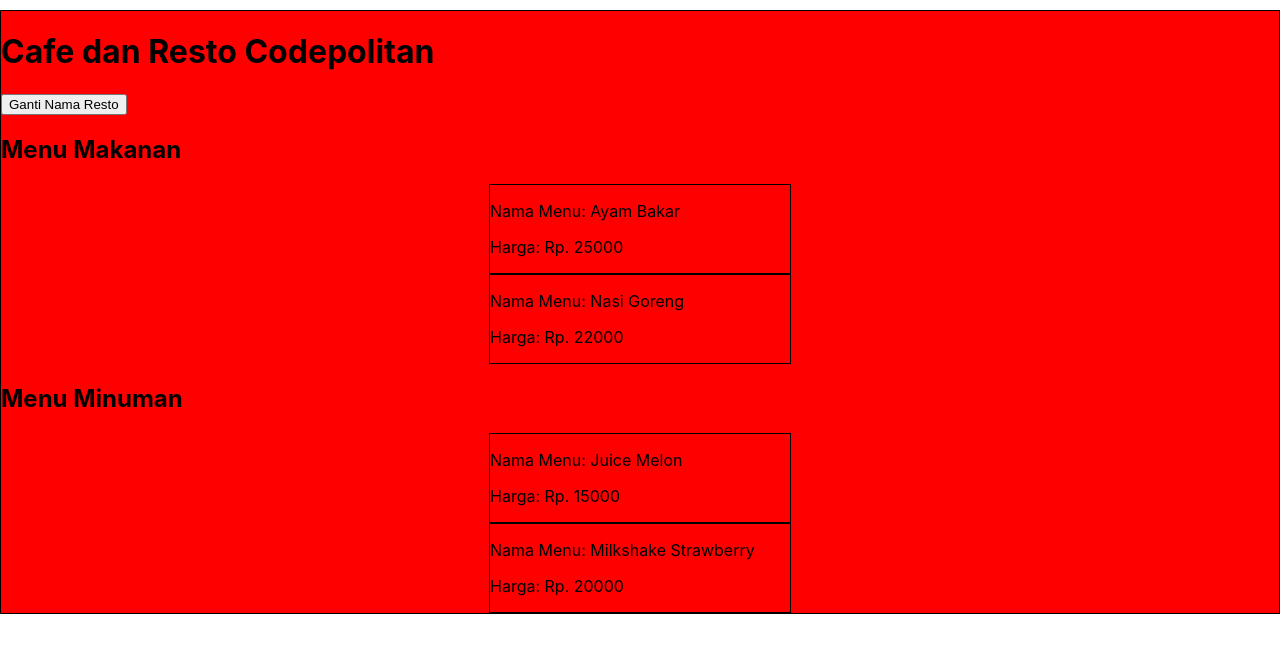
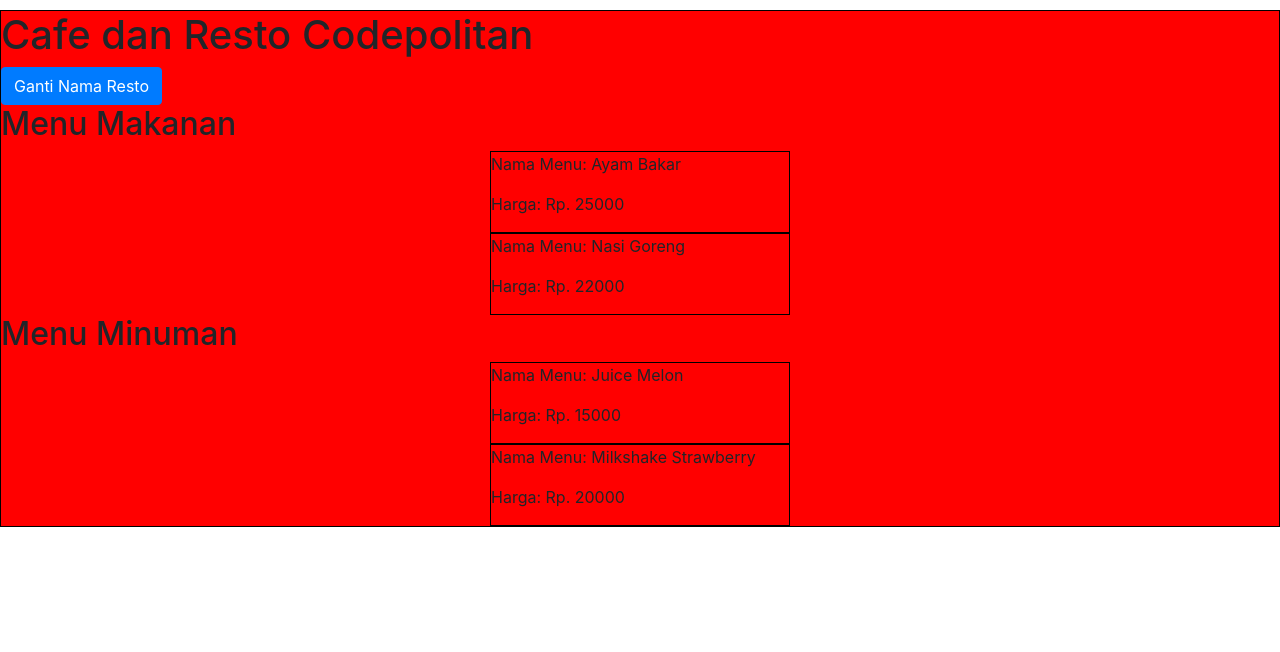
Before and after one commit to ramadhanmuh/belajar-react-js-codepolitan, a React (Create React App) app: page / in a window 1280 px wide. Shown: the top 652 px of the page. Built offline with nearby package versions, Linux system fonts and the light colour scheme.

Commit message:
Memakai framework bootstrap

```diff
--- a/public/index.html
+++ b/public/index.html
@@ -20,6 +20,8 @@
       Learn how to configure a non-root public URL by running `npm run build`.
     -->
     <title>React App</title>
+
+    <link rel="stylesheet" href="https://cdn.jsdelivr.net/npm/bootstrap@4.6.1/dist/css/bootstrap.min.css" integrity="sha384-zCbKRCUGaJDkqS1kPbPd7TveP5iyJE0EjAuZQTgFLD2ylzuqKfdKlfG/eSrtxUkn" crossorigin="anonymous">
   </head>
   <body>
     <noscript>
@@ -36,5 +38,8 @@
       To begin the development, run `npm start` or `yarn start`.
       To create a production bundle, use `npm run build` or `yarn build`.
     -->
+    <script src="https://cdn.jsdelivr.net/npm/jquery@3.5.1/dist/jquery.slim.min.js" integrity="sha384-DfXdz2htPH0lsSSs5nCTpuj/zy4C+OGpamoFVy38MVBnE+IbbVYUew+OrCXaRkfj" crossorigin="anonymous"></script>
+    <script src="https://cdn.jsdelivr.net/npm/popper.js@1.16.1/dist/umd/popper.min.js" integrity="sha384-9/reFTGAW83EW2RDu2S0VKaIzap3H66lZH81PoYlFhbGU+6BZp6G7niu735Sk7lN" crossorigin="anonymous"></script>
+    <script src="https://cdn.jsdelivr.net/npm/bootstrap@4.6.1/dist/js/bootstrap.min.js" integrity="sha384-VHvPCCyXqtD5DqJeNxl2dtTyhF78xXNXdkwX1CZeRusQfRKp+tA7hAShOK/B/fQ2" crossorigin="anonymous"></script>
   </body>
 </html>
--- a/src/App.js
+++ b/src/App.js
@@ -26,7 +26,7 @@
     return (
       <div className='main-content-style'>
         <h1>Cafe dan Resto {this.state.namaResto}</h1>
-        <button onClick={() => this.handleGantiNama ('Cipedes')}>Ganti Nama Resto</button>
+        <button className='btn btn-primary' onClick={() => this.handleGantiNama ('Cipedes')}>Ganti Nama Resto</button>
         <h2>Menu Makanan</h2>
         <MenuMakanan namaMenu={"Ayam Bakar"} hargaMenu={25000} />
         <MenuMakanan namaMenu={"Nasi Goreng"} hargaMenu={22000} />
```
